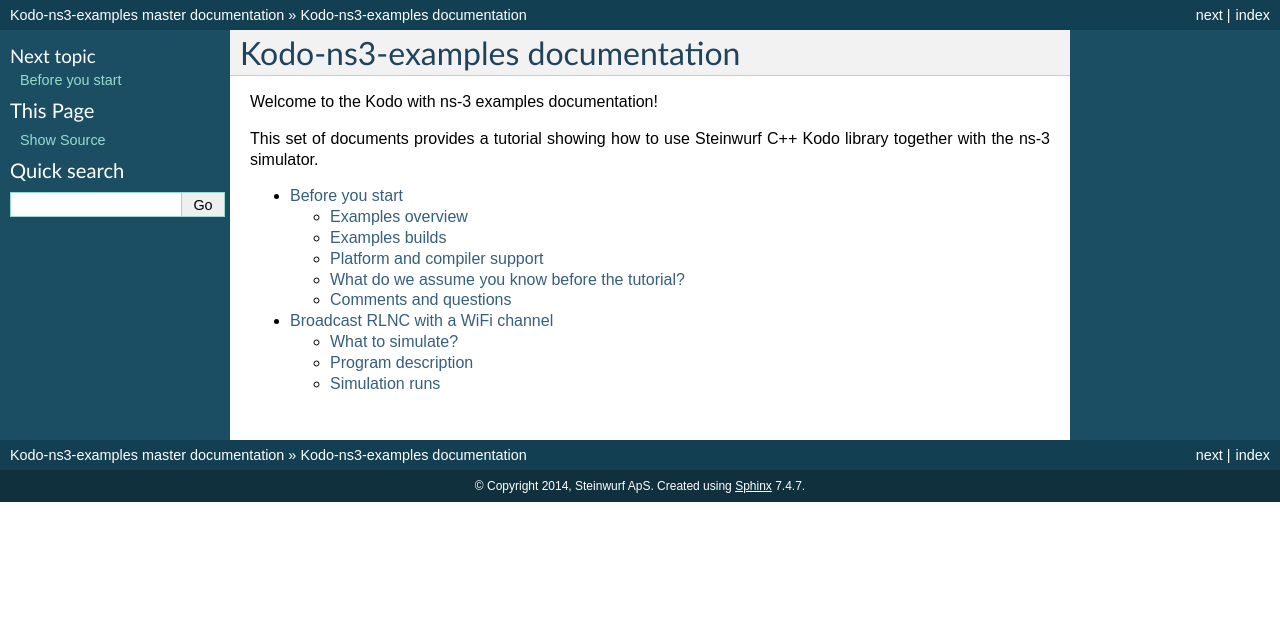
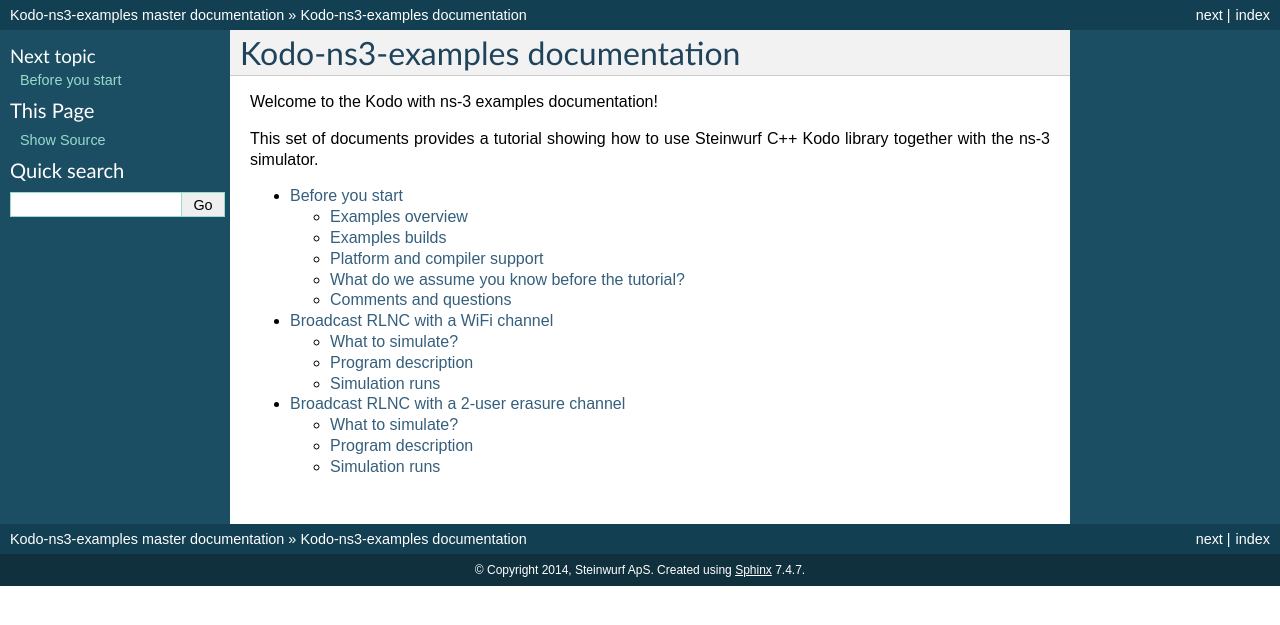
Before and after one commit to steinwurf/kodo-ns3-examples, a Sphinx documentation site: the page built from docs/index.rst, in a window 1280 px wide. Shown: the top 625 px of the page. Built offline with Sphinx 7.4.7, drawn with Linux system fonts in a browser that asks for light colours; formulas are drawn with MathJax 3; some of the changed lines change nothing that is shown.

Commit message:
Starting with second example

```diff
--- a/docs/index.rst
+++ b/docs/index.rst
@@ -17,3 +17,4 @@
 
    before_you_start
    wifi_broadcast
+   wired_broadcast
--- /dev/null
+++ b/docs/wired_broadcast.rst
@@ -0,0 +1,136 @@
+Broadcast RLNC with a 2-user erasure channel
+============================================
+
+.. _wired_broadcast:
+
+This example is similar to the first example, but now the channel will
+be modeled with an erasure rate and packets are broadcasted to 2 users
+instead of one. In this way, the topology considered describes a transmitter
+sending coded packets with RLNC from a generation size :math:`g` and field size
+:math:`q` in a broadcast erasure channel to 2 receivers. As with previous the
+example, we will start with :math:`g = 5` and :math:`q = 2` and we will again
+observe completion time in terms of transmissions. Although, now we include
+the erasure rate (in percentage), :math:`0 \leq \epsilon < 1`, to indicate
+packet losses. For this case, we will assume that both links have the same
+erasure rate for simplicity, :math:`\epsilon = 0.3`, i.e. 30% packet losses.
+
+What to simulate?
+-----------------
+
+* Behaviour: The sender keeps transmitting the generation until both
+  receivers has :math:`g` linearly independent (l.i.) coded packets.
+  Packets might or might not be loss at the given rate.
+* Inputs: Main parameters will be generation size, field size and packet loss
+  rate.
+* Outputs: A counter to indicate how much transmissions did the process
+  required and some prints to indicate when decoding is completed.
+* Scenarios: We will variate the generation and field size to verify
+  theoretical expected values regarding the amount of transmissions to
+  decode. Also, the number of transmissions should somehow change as we
+  vary the channel.
+
+Program description
+-------------------
+
+In your local repository, you should have a folder named ``wired_broadcast/``.
+If you check it, you will see the ``main.cpp`` file which contains
+the source code of this simulation. Its structure is similar to the previous
+one, so now we will focus on the main differences.
+
+Main simulation class
+^^^^^^^^^^^^^^^^^^^^^
+
+As expected, the main simulation class must be modified in order to now include
+the functionalities of each receiver. The modifications in its body are shown
+as follows:
+
+.. code-block:: c++
+
+  class KodoSimulation
+  {
+  public:
+
+    KodoSimulation(const rlnc_encoder::pointer& encoder,
+                   const rlnc_decoder::pointer& decoder1,
+                   const rlnc_decoder::pointer& decoder2)
+      : m_encoder(encoder),
+        m_decoder_1(decoder1),
+        m_decoder_2(decoder2)
+    {
+        // Constructor
+    }
+
+    void ReceivePacket1 (Ptr<Socket> socket)
+    {
+        // Receiver 1 actions performed when a packet is received on its socket
+    }
+
+    void ReceivePacket2 (Ptr<Socket> socket)
+    {
+        // Receiver 2 actions performed when a packet is received on its socket
+    }
+
+    void GenerateTraffic (Ptr<Socket> socket, Time pktInterval )
+    {
+        // Transmitter actions performed every "pktInterval" on its socket
+    }
+
+  private:
+
+    rlnc_encoder::pointer m_encoder;  // Pointer to encoder
+    rlnc_decoder::pointer m_decoder_1;  // Pointer to decoder 1
+    rlnc_decoder::pointer m_decoder_2;  // Pointer to decoder 2
+
+    std::vector<uint8_t> m_payload_buffer; // Buffer for handling current
+                                           // coded packet and its coefficients
+    uint32_t m_transmission_count;
+  };
+
+A main difference with the previous simulation is that now we define packet
+reception function for each receiver. In the source code, you will notice that
+we have 2 instances of the decoder and a new stopping condition for the
+transmitter, e.g. to verify that both receivers are full rank. Otherwise,
+this part is the same as the first example.
+
+Default parameters and command parsing
+^^^^^^^^^^^^^^^^^^^^^^^^^^^^^^^^^^^^^^
+
+For the default parameters, we show what has been added for the erasure rate:
+
+.. code-block:: c++
+
+ int main (int argc, char *argv[])
+ {
+   // Main parameters
+   double errorRate = 0.3; // Error rate for all the links
+
+   // Command parsing
+   cmd.AddValue ("errorRate", "Packet erasure rate for the links", errorRate);
+
+Configuration defaults
+^^^^^^^^^^^^^^^^^^^^^^
+
+For this part, there are some changes because we have removed the WiFi protocol
+and we have represented our channel as a packet erasure channel.
+
+.. code-block:: c++
+
+  // Describe packet loss model
+
+Internet and application protocol helpers
+^^^^^^^^^^^^^^^^^^^^^^^^^^^^^^^^^^^^^^^^^
+
+.. code-block:: c++
+
+  InternetStackHelper internet;
+  internet.Install (c);
+
+  Ipv4AddressHelper ipv4;
+  ipv4.SetBase ("10.1.1.0", "255.255.255.0");
+  Ipv4InterfaceContainer i = ipv4.Assign (devices);
+
+Simulation runs
+---------------
+
+Default run
+^^^^^^^^^^^
```
